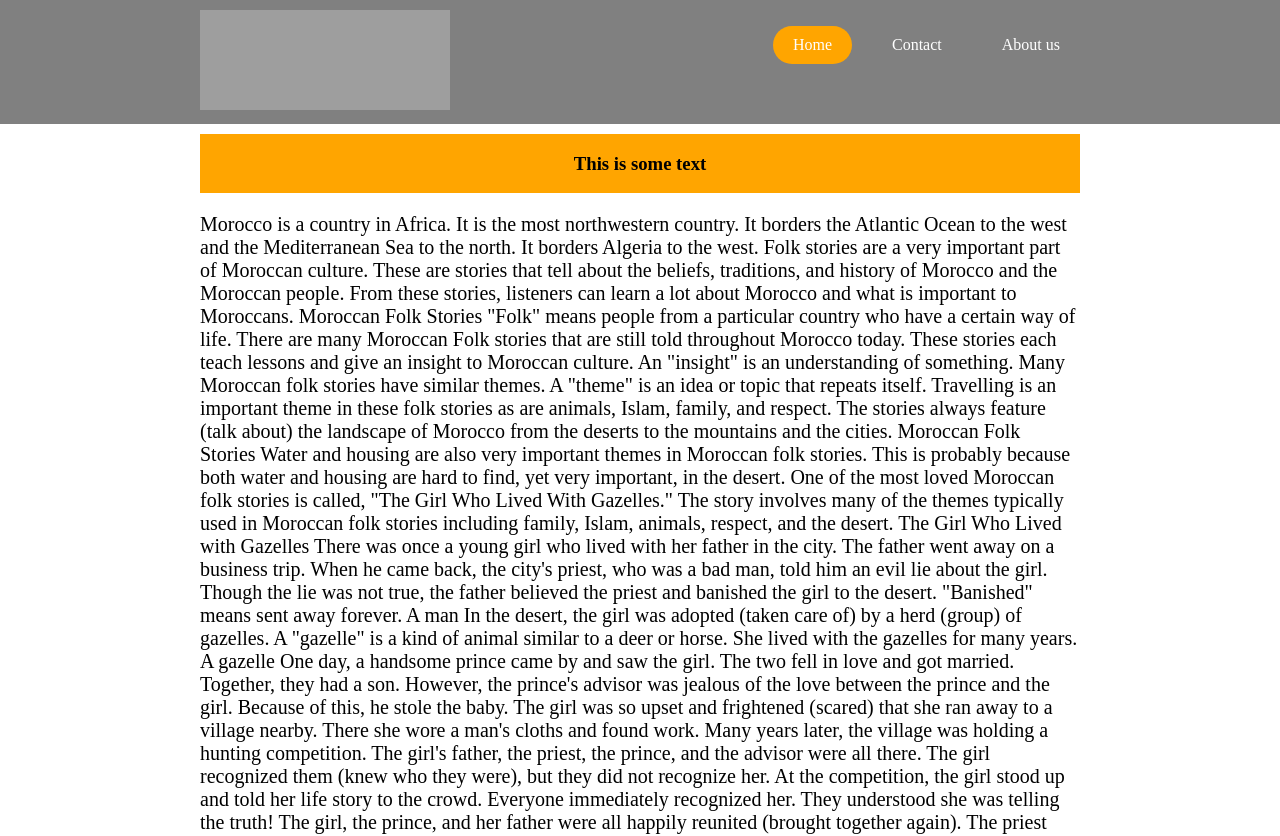
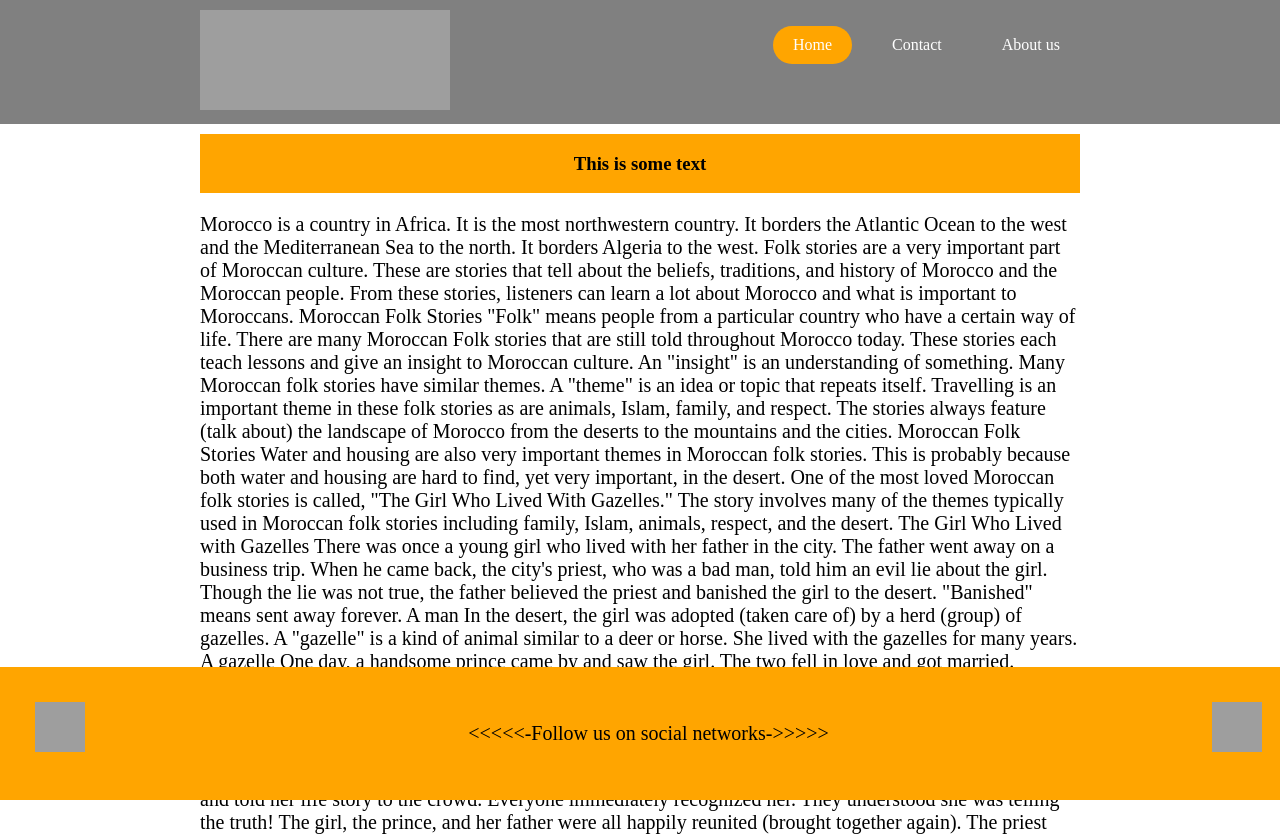
Before and after one commit to jonex090/test4, a plain HTML site: page index.html in a window 1280 px wide. Shown: the top 836 px of the page. Drawn offline with Linux system fonts and the light colour scheme; grey boxes are pictures that could not be loaded.

Commit message:
add footer, and how have - header, main, footer - ALL COMPLETE

```diff
--- a/index.html
+++ b/index.html
@@ -22,6 +22,7 @@
             </div>
         </div>
     </header>
+    <Main>
     <div class="container-main">
         <div class="container-for-text">
             <h3>This is some text</h3>
@@ -66,5 +67,17 @@
                 The prince was so happy that he passed a law that said that hunters could not hunt (kill) gazelles. From that day on, the gazelles were protected from harm.</p>
         </div>
     </div>
+    </Main>
+    <footer>
+        <div class="footer">
+            <img src="https://www.freepnglogos.com/uploads/facebook-logo-13.png" alt="" height="50" width="50">
+        </div>
+        <div class="footer">
+            <p><<<<<-Follow us on social networks->>>>></p>
+        </div>
+        <div class="footer">
+            <img src="https://upload.wikimedia.org/wikipedia/commons/thumb/a/a5/Instagram_icon.png/2048px-Instagram_icon.png" alt="" height="50" width="50">
+        </div>
+    </footer>
 </body>
 </html>
--- a/style.css
+++ b/style.css
@@ -56,3 +56,18 @@ p {
 .contact{
     text-align: center;
 }
+
+footer{
+    position:fixed;
+    width: 99%;
+    bottom:0;
+    left:0;
+    padding: 15px;
+    background-color: orange;
+    display: flex;
+    justify-content: space-between;
+  }
+
+  .footer {
+    margin: 20px;
+  }
```
Also changed, not shown: aboutus.html (+8 -0 lines), contact.html (+9 -1 lines).
